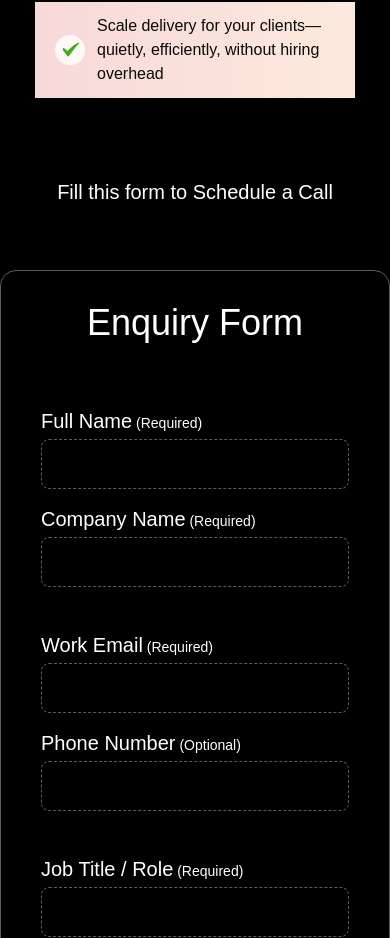
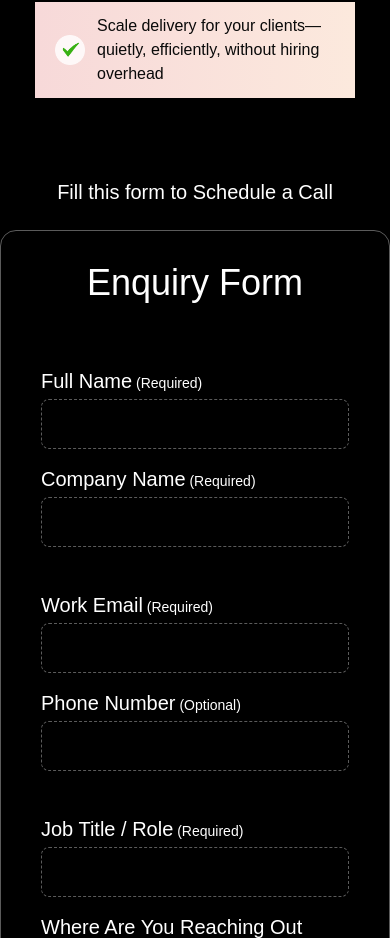
Before and after one commit to ivistaz-ecom/ivistazV2, a Next.js app: page /b2b-lead-generation-for-tech in a window 390 px wide. Shown: the part 6650-7588 px from the top of the page. Built offline with nearby package versions, Linux system fonts and the light colour scheme.

Commit message:
form text alignment fixed

```diff
--- a/components/GenerationForTech/EnquiryForm.js
+++ b/components/GenerationForTech/EnquiryForm.js
@@ -338,7 +338,7 @@ export default function EnquiryForm() {
   return (
     <>
       <div className="bg-black">
-        <h2 className="lg:text-3xl text-xl text-center font-tthoves-bold mb-6 text-white lg:pt-28 pb-10 pt-10">
+        <h2 className="lg:text-3xl text-xl text-center font-tthoves-bold mb-6 text-white lg:pt-28 lg:pb-10 pt-10">
           Fill this form to Schedule a Call
         </h2>
 
```
